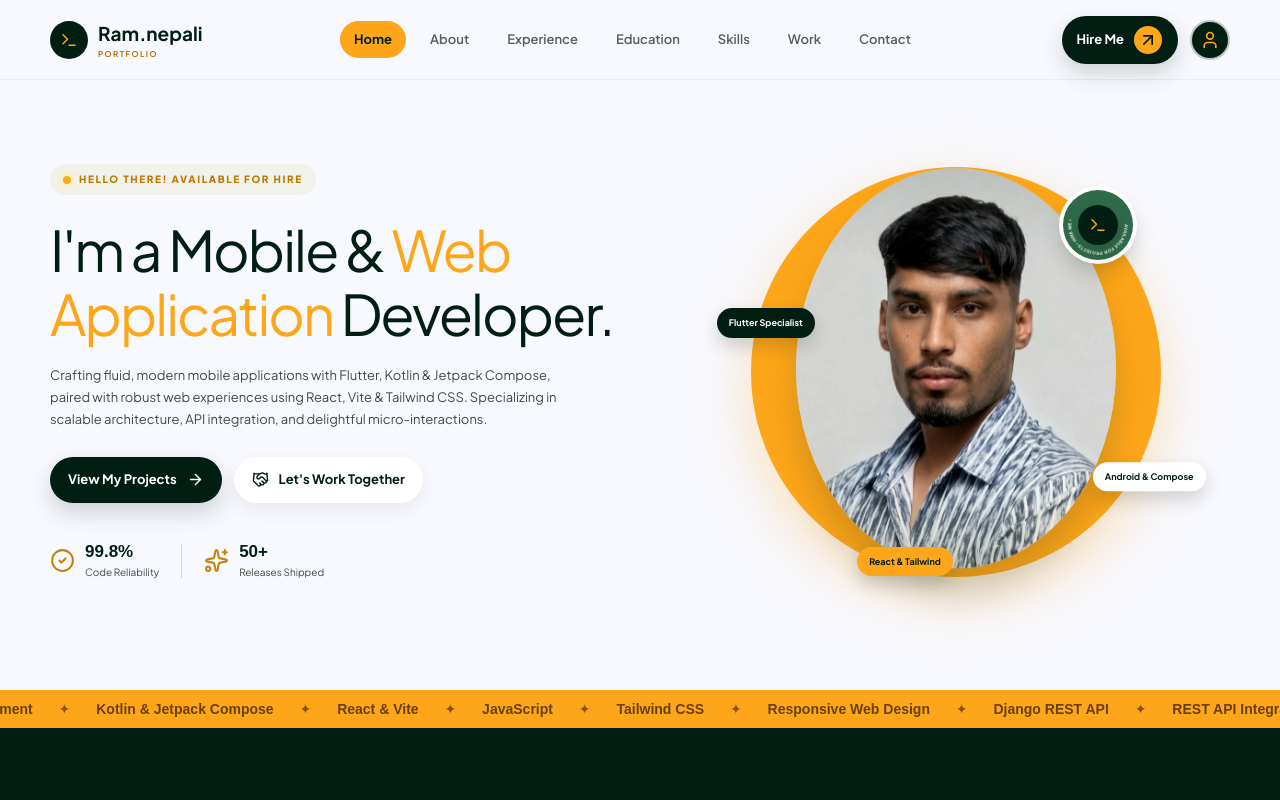
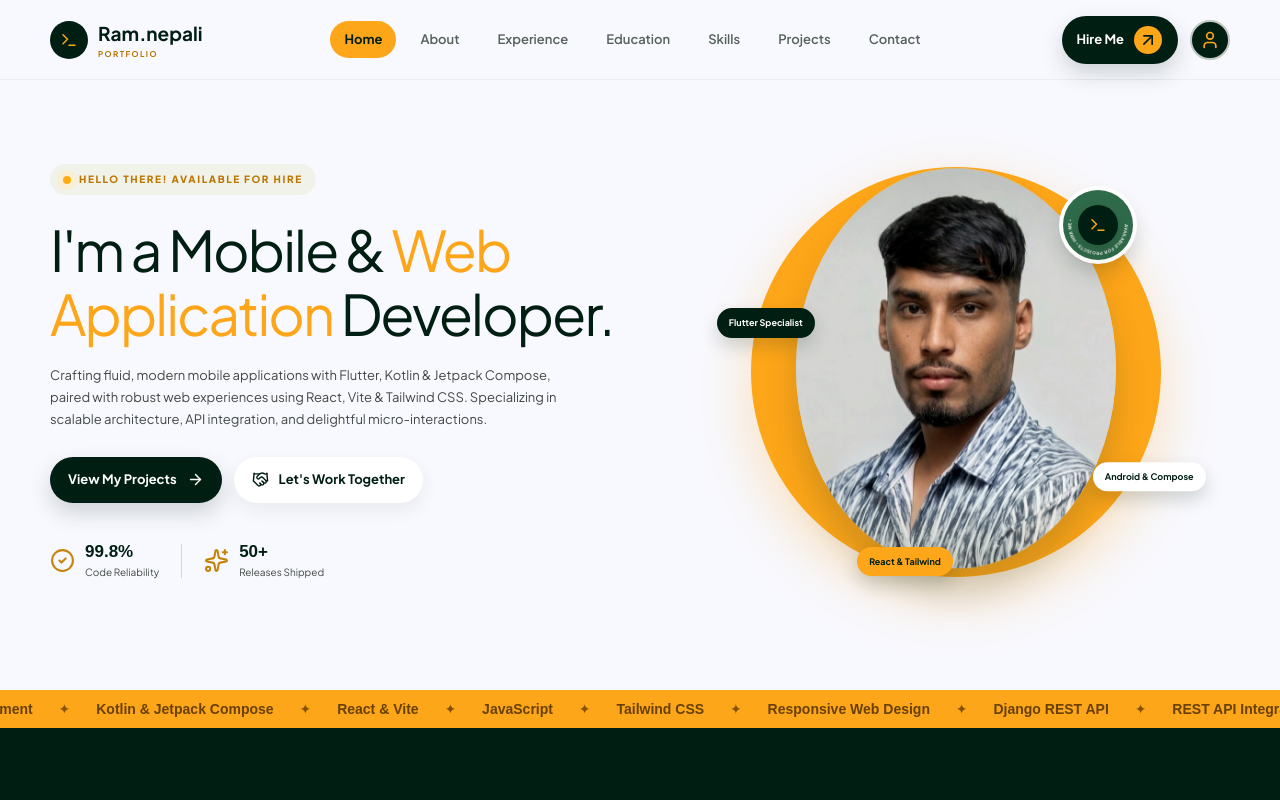
Before and after one commit to RamNP/Ram_Nepali_Portfolio, a React (Vite) app: page / in a window 1280 px wide. Shown: the top 800 px of the page. Built offline with nearby package versions, Linux system fonts and the light colour scheme.

Commit message:
Fix navigation item label: change "Work" to "Projects" in the navigation menu

```diff
--- a/src/components/Home.jsx
+++ b/src/components/Home.jsx
@@ -36,7 +36,7 @@ const navItems = [
   ["Experience", "experience"],
   ["Education", "education"],
   ["Skills", "skills"],
-  ["Work", "projects"],
+  ["Projects", "projects"],
   ["Contact", "contact"],
 ];
 
```
